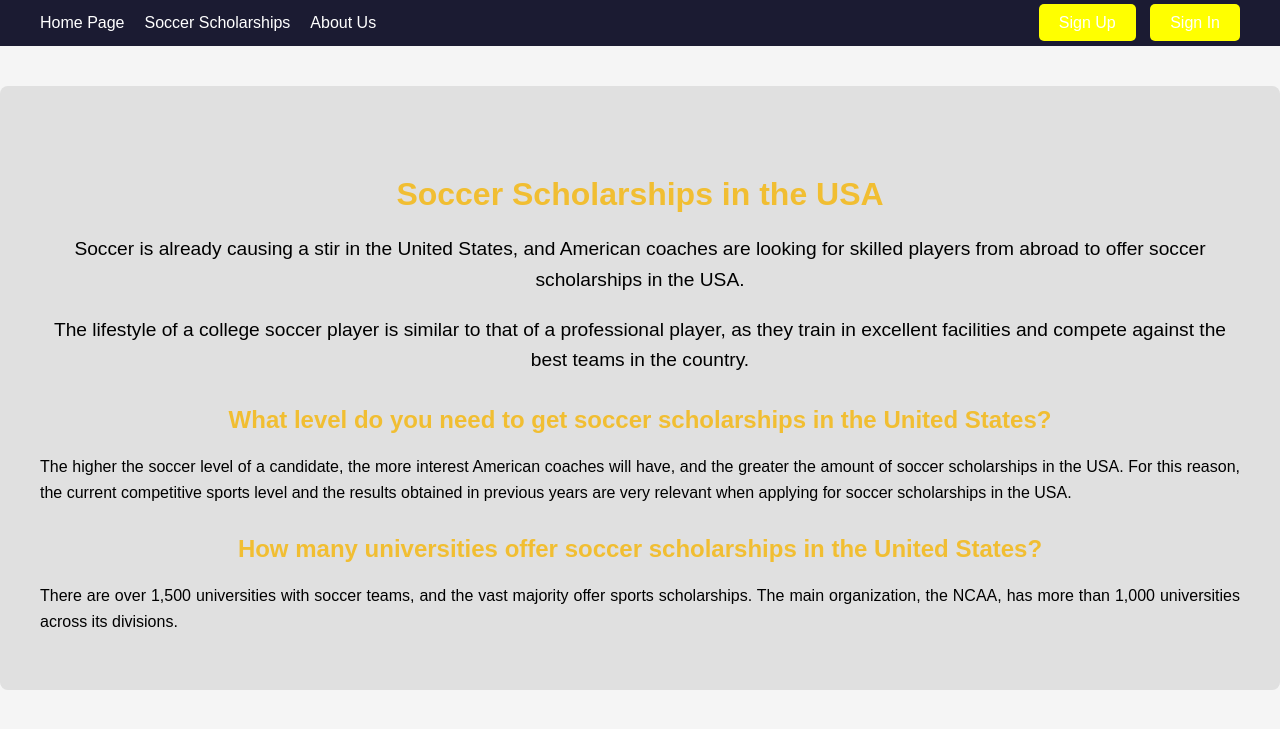
After one commit to marcossgerman10/finalProjectMarcos, a Django app: page /soccer-scholarships in a window 1280 px wide. The commit adds this page. Shown: the top 729 px of the page. Run offline with Django 5.2, Linux system fonts and the light colour scheme.

Commit message:
create soccer scholarships page

```diff
--- a/soccer_recruitment/players/templates/home.html
+++ b/soccer_recruitment/players/templates/home.html
@@ -45,7 +45,7 @@
 
         <h3 style="text-align: center; font-size: 1.5rem; margin-top: 30px;">THOUSANDS OF OPPORTUNITIES THANKS TO SOCCER SCHOLARSHIPS IN THE USA</h3>
         <p style="font-size: 1rem; line-height: 1.6; text-align: center;">
-            Find out how to apply for one of the thousands of scholarships in the USA offered by American universities, which can fully or partially finance your studies in the USA.
+            Find out how to apply for one of the thousands of scholarships in the USA offered by American universities, which can fully or partially finance your studies in the USA. Go ahead and sign up so we can start helping you study abroad!
         </p>
     </div>
 
--- /dev/null
+++ b/soccer_recruitment/players/templates/soccer_scholarships.html
@@ -0,0 +1,50 @@
+<!DOCTYPE html>
+<html lang="en">
+<head>
+    {% load static %}
+    <meta charset="UTF-8">
+    <meta name="viewport" content="width=device-width, initial-scale=1.0">
+    <title>Soccer Scholarships - Soccer Abroad</title>
+    <link rel="stylesheet" href="{% static 'css/styles.css' %}">
+</head>
+<body style="background-color: #f5f5f5; color: black;">
+
+    <!-- Navigation Bar -->
+    <nav style="background-color: #1b1b32; padding: 10px;">
+        <div style="max-width: 1200px; margin: auto; display: flex; justify-content: space-between; align-items: center;">
+            <ul style="display: flex; list-style: none; margin: 0; padding: 0;">
+                <li style="margin-right: 20px;"><a href="/" style="color: white; text-decoration: none; font-size: 16px;">Home Page</a></li>
+                <li style="margin-right: 20px;"><a href="/soccer-scholarships" style="color: white; text-decoration: none; font-size: 16px;">Soccer Scholarships</a></li>
+                <li><a href="/about-us" style="color: white; text-decoration: none; font-size: 16px;">About Us</a></li>
+            </ul>
+
+            <div>
+                <a href="/register" style="color: white; text-decoration: none; background-color: yellow; padding: 10px 20px; border-radius: 5px; font-size: 16px; margin-right: 10px;">Sign Up</a>
+                <a href="/signin" style="color: white; text-decoration: none; background-color: yellow; padding: 10px 20px; border-radius: 5px; font-size: 16px;">Sign In</a>
+            </div>
+        </div>
+    </nav>
+
+    <!-- Soccer Scholarships Section -->
+    <div style="background-color: #e0e0e0; padding: 40px; margin: 40px auto; max-width: 1200px; border-radius: 8px;">
+        <h1 style="text-align: center; font-size: 2rem;">Soccer Scholarships in the USA</h1>
+        <p style="text-align: center; font-size: 1.2rem; line-height: 1.6;">
+            Soccer is already causing a stir in the United States, and American coaches are looking for skilled players from abroad to offer soccer scholarships in the USA.
+        </p>
+        <p style="text-align: center; font-size: 1.2rem; line-height: 1.6;">
+            The lifestyle of a college soccer player is similar to that of a professional player, as they train in excellent facilities and compete against the best teams in the country.
+        </p>
+
+        <h2 style="margin-top: 30px;">What level do you need to get soccer scholarships in the United States?</h2>
+        <p style="font-size: 1rem; line-height: 1.6; text-align: justify;">
+            The higher the soccer level of a candidate, the more interest American coaches will have, and the greater the amount of soccer scholarships in the USA. For this reason, the current competitive sports level and the results obtained in previous years are very relevant when applying for soccer scholarships in the USA.
+        </p>
+
+        <h2 style="margin-top: 30px;">How many universities offer soccer scholarships in the United States?</h2>
+        <p style="font-size: 1rem; line-height: 1.6; text-align: justify;">
+            There are over 1,500 universities with soccer teams, and the vast majority offer sports scholarships. The main organization, the NCAA, has more than 1,000 universities across its divisions.
+        </p>
+    </div>
+
+</body>
+</html>
```
